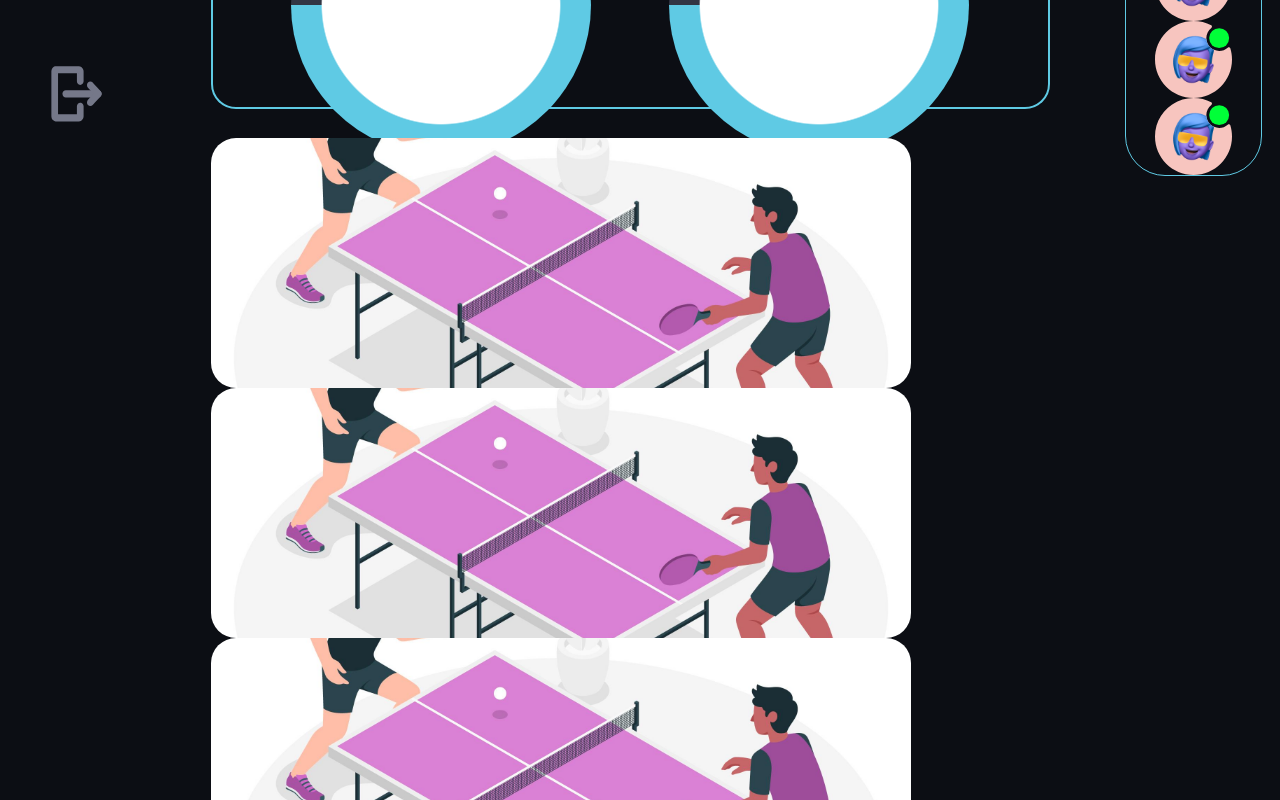
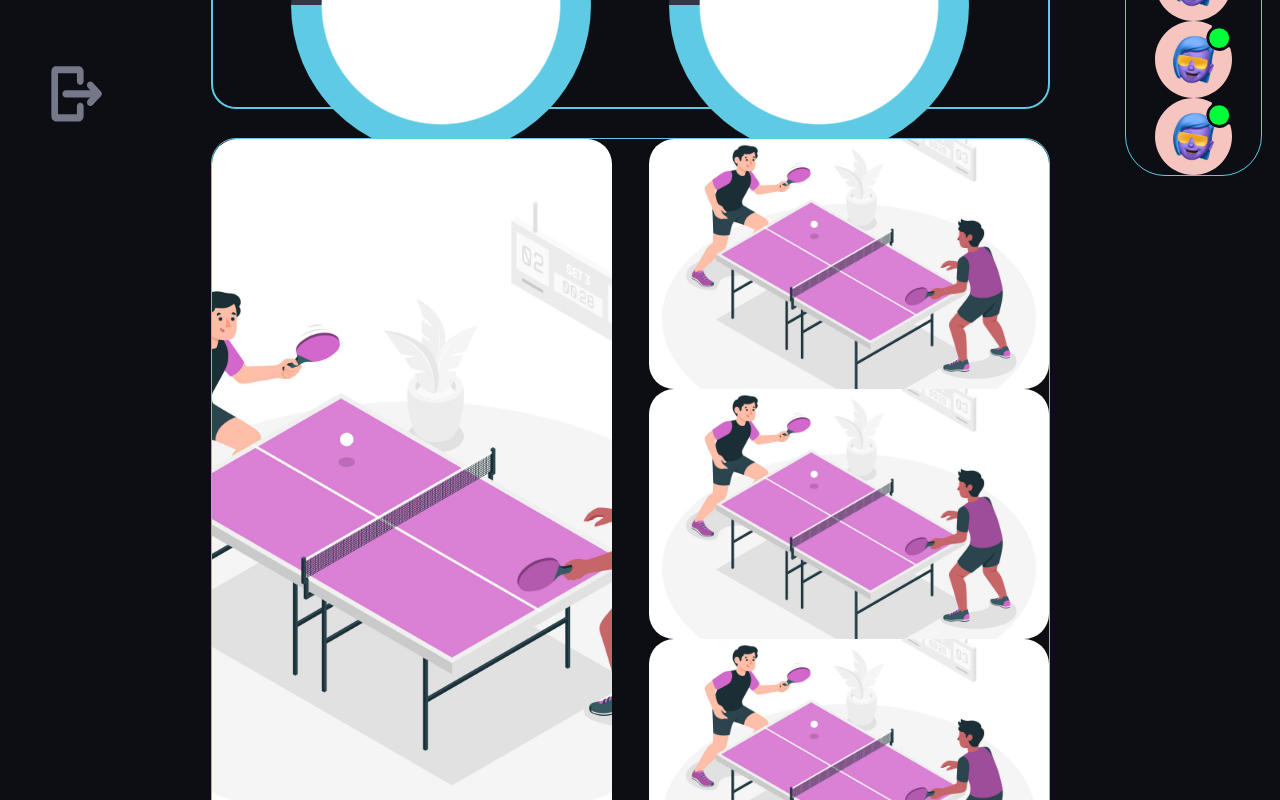
Before and after one commit to AMGHAR-ELMAHDI/ft_transcendence, a React (Vite) app in the folder React/: page / in a window 1280 px wide. Shown: the part 660-1460 px from the top of the page. Built offline with nearby package versions, Linux system fonts and the light colour scheme.

Commit message:
almost done with profile part of the dashboard

```diff
--- a/React/src/components/Dashboard.tsx
+++ b/React/src/components/Dashboard.tsx
@@ -6,6 +6,7 @@ function Dashboard() {
   return (
     <div id="Dashboard">
       <div id="Dashboard-Main-GameModeContainer"></div>
+
       <div id="Dashboard-Secondary-GameModeContainer">
         <div id="Dashboard-Secondary-tournament"></div>
         <div id="Dashboard-Secondary-bot"></div>
--- a/React/src/css/Dashboard.css
+++ b/React/src/css/Dashboard.css
@@ -15,7 +15,7 @@
 }
 
 #Dashboard{
-	/* border: 0.1px solid #5FCAE4; */
+	border: 0.1px solid #5FCAE4;
 	border-radius: var(--edge);
 	display: flex;
 	justify-content: space-between;
@@ -32,9 +32,8 @@
 	width: 800px;
 	background-image: url(/DashboardGameModes/table1.jpg);
 	border-radius: 25px;
-    background-size: contain;
+    background-size: cover;
     background-position: center;
-	flex-shrink: 0;
 }
 
 #Dashboard-Secondary-GameModeContainer{
@@ -83,11 +82,9 @@
   }
 
 @media only screen and (max-width: 1440px) {
-	#Dashboard-Main-GameModeContainer{
-		/* background-color: #1E8EF3;
-		width: 400px; */
+	#ProfileHistory, #Dashboard-Main-GameModeContainer, #Dashboard-Secondary-GameModeContainer{
+		width: 400px;
 	}
-
   }
 
 /* --------------------------DASHBOARD HISTORY------------------------- */
```
